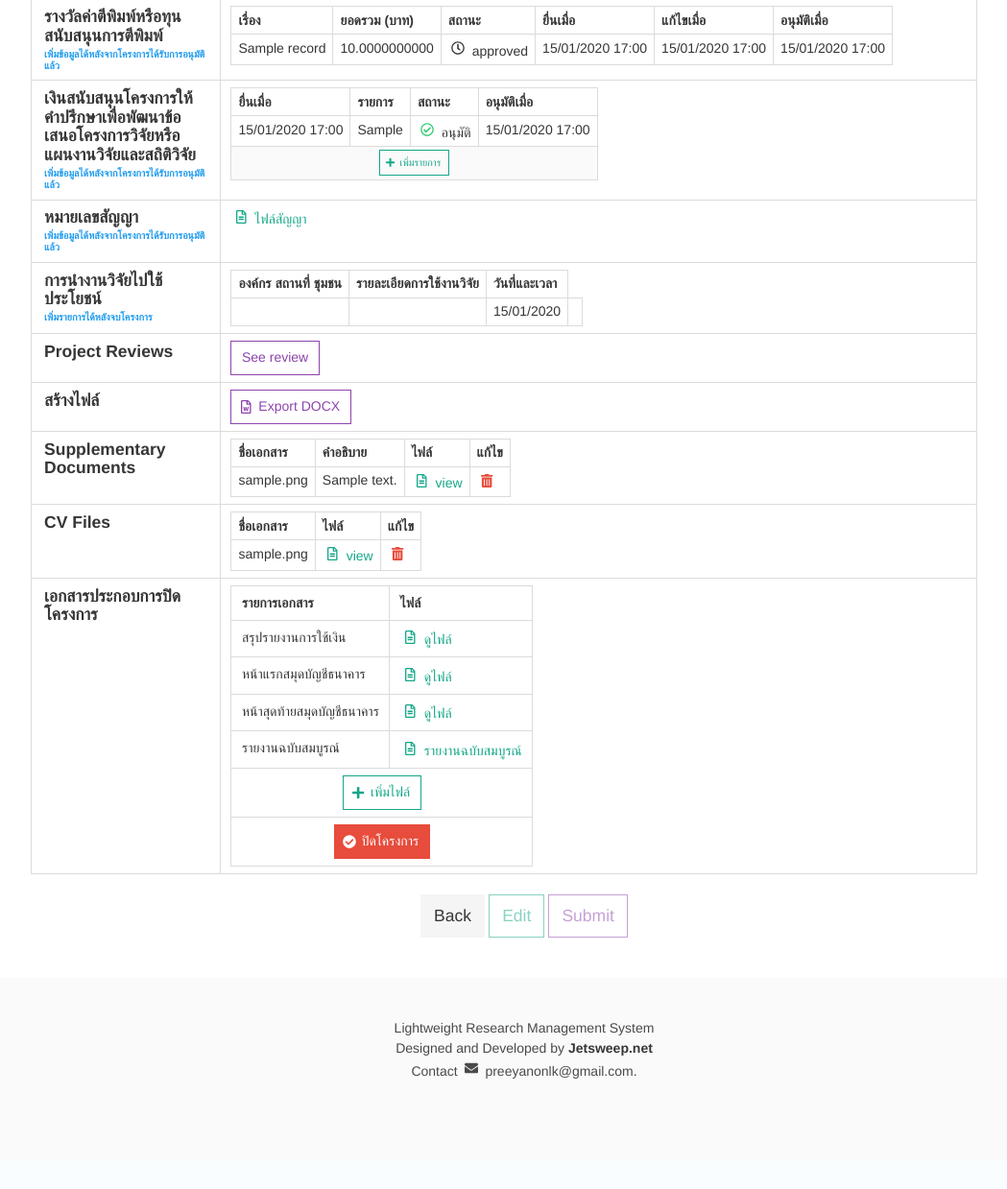
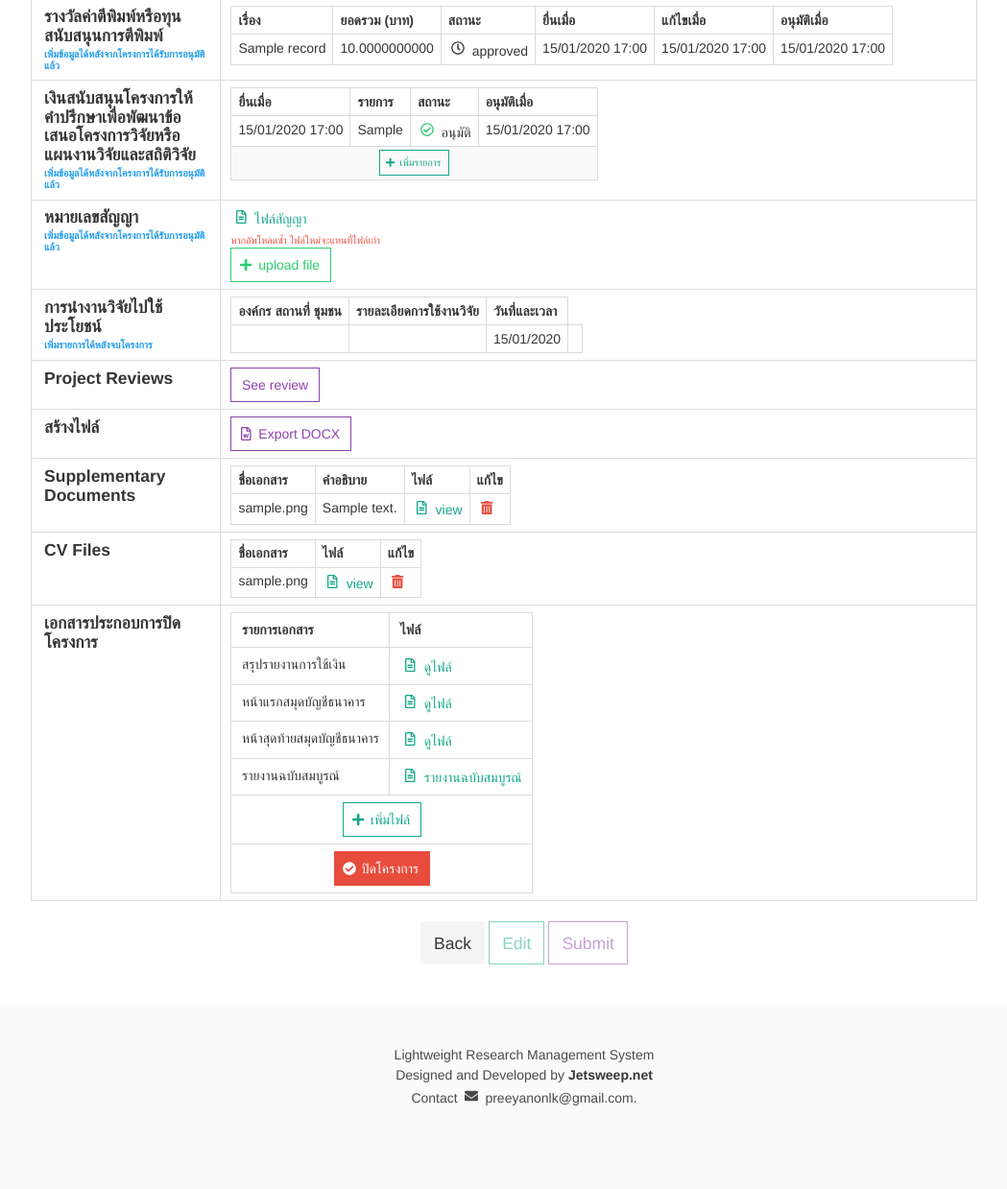
Before and after one commit to likit/stin-research-is, a Flask app: page /project/detail/1 in a window 1280 px wide. Shown: the part 2521-3760 px from the top of the page at 96% size, without its empty margins (94-1143 px from the left). Before the commit the page ends 3645 px from the top, so only its background shows below. Run offline with Flask 2, Linux system fonts and the light colour scheme; a user stored in the database is signed in; tables that the repository leaves empty hold one stand-in row (values such as "Sample post"); parts of the project's set-up code (start-up, migrations or seed data) failed here and were passed over; some libraries are stand-ins or nearby versions; some web fonts are replaced.

Commit message:
added a form for uploading a contract document

```diff
--- a/erm/app/project/forms.py
+++ b/erm/app/project/forms.py
@@ -220,6 +220,10 @@ class SupplementaryDocumentForm(ModelForm):
     file_upload = FileField('Upload เอกสาร')
 
 
+class ContractDocumentForm(ModelForm):
+    file_upload = FileField('Upload เอกสาร')
+
+
 class FileUploadForm(FlaskForm):
     file_type = SelectField('File',
                             choices=[('finance', 'ใบสรุปการใช้เงิน'),
--- a/erm/app/project/views.py
+++ b/erm/app/project/views.py
@@ -1196,6 +1196,30 @@ def view_reviews(project_id):
     return render_template('project/summarized_review.html', project=project, review=review)
 
 
+@project.route('/<int:project_id>/contract-doc-upload', methods=['GET', 'POST'])
+@login_required
+def add_contract_doc(project_id):
+    project = ProjectRecord.query.get(project_id)
+    form = ContractDocumentForm()
+    if request.method == 'POST':
+        if form.file_upload.data:
+            upfile = form.file_upload.data
+            filename = secure_filename(upfile.filename)
+            upfile.save(filename)
+            file_drive = drive.CreateFile({'title': filename})
+            file_drive.SetContentFile(filename)
+            file_drive.Upload()
+            permission = file_drive.InsertPermission({'type': 'anyone',
+                                                      'value': 'anyone',
+                                                      'role': 'reader'})
+            project.contract_url = file_drive['id']
+            db.session.add(project)
+            db.session.commit()
+            flash('ไฟล์ได้รับการบันทึกในระบบแล้ว', 'success')
+        return redirect(url_for('project.display_project', project_id=project.id))
+    return render_template('project/contract_upload_form.html', form=form, project=project)
+
+
 @project.route('/<int:project_id>/supplementary', methods=['GET', 'POST'])
 @login_required
 def add_supplementary_doc(project_id):
--- a/erm/app/templates/project/detail.html
+++ b/erm/app/templates/project/detail.html
@@ -840,6 +840,19 @@
                             </span>
                             <span>ไฟล์สัญญา</span>
                         </a>
+                        <p class="help is-danger">
+                            หากอัพโหลดซ้ำ ไฟล์ใหม่จะแทนที่ไฟล์เก่า
+                        </p>
+                        {% endif %}
+                        {% if project.approved and current_user == project.creator %}
+                        <div class="buttons">
+                            <a href="{{url_for('project.add_contract_doc', project_id=project.id)}}"
+                               class="button is-success is-outlined">
+                            <span class="icon">
+                                <i class="fas fa-plus"></i>
+                            </span><span>upload file</span>
+                            </a>
+                        </div>
                         {% endif %}
                     </td>
                 </tr>
```
Also changed, not shown: erm/app/templates/project/contract_upload_form.html (added, +47 -0 lines).
